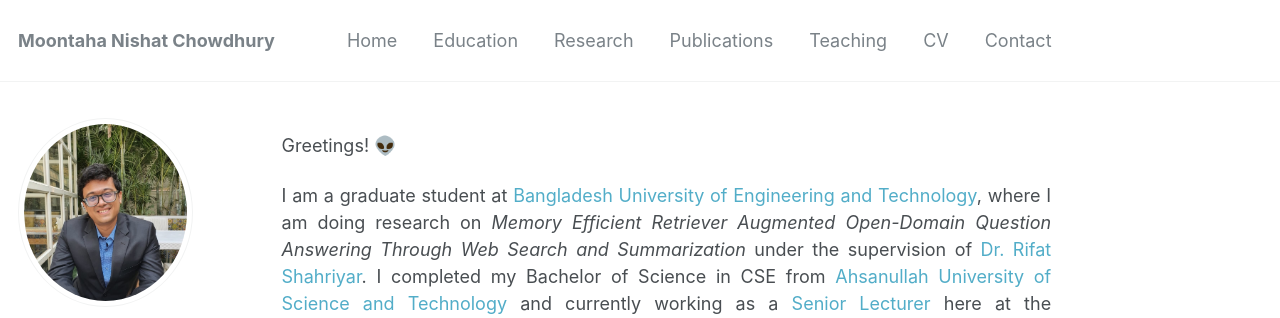
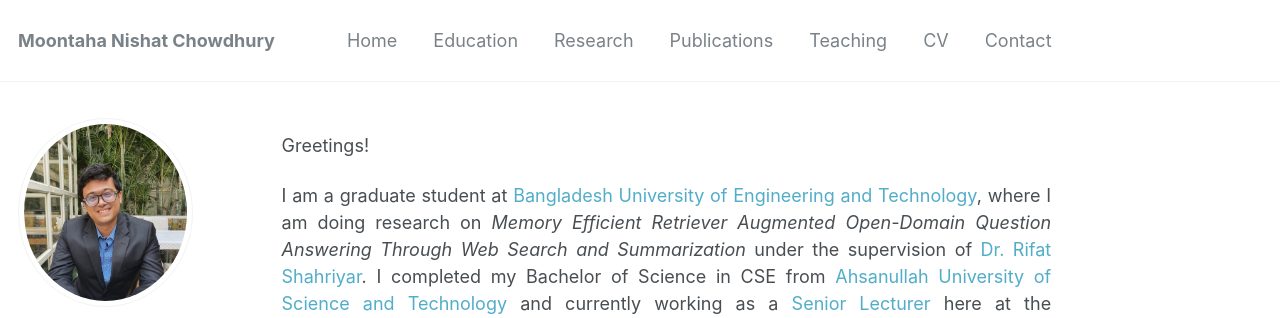
Before and after one commit to chowdhurymoontaha/chowdhurymoontaha.github.io, a Jekyll site: the page built from _pages/about.md, in a window 1280 px wide and 1244 px high. Shown: the top 318 px of the window. Built offline with Jekyll 4.4.1, drawn with Linux system fonts in a browser that asks for light colours; some web fonts are replaced.

```diff
--- a/_pages/about.md
+++ b/_pages/about.md
@@ -8,7 +8,7 @@ redirect_from:
   - /about.html
 ---
 
-Greetings! 👽
+Greetings!
 
 <p style="text-align:justify">I am a graduate student at <a href="https://www.buet.ac.bd/">Bangladesh University of Engineering and Technology</a>,
 where I am doing research on <em>Memory Efficient Retriever Augmented Open-Domain Question Answering Through Web Search and Summarization</em> under the supervision of <a href="https://cse.buet.ac.bd/faculty_list/detail/rifat">Dr. Rifat Shahriyar</a>.
```
